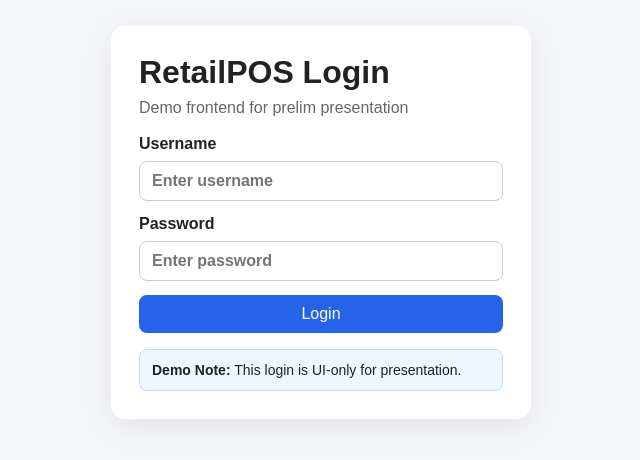
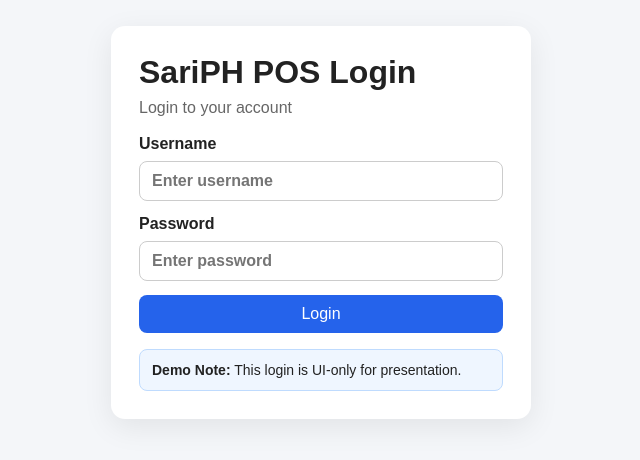
Before and after one commit to kurtlarrenlowqual/sari_ph, a React (Create React App) app: page /login in a window 1280 px wide. Shown: the part 178-638 px from the top of the page, without its empty margins (319-959 px from the left). Built offline with nearby package versions, Linux system fonts and the light colour scheme.

Commit message:
Updated login page

```diff
--- a/src/pages/LoginPage.js
+++ b/src/pages/LoginPage.js
@@ -21,8 +21,8 @@ export default function LoginPage() {
   return (
     <div className="login-page">
       <div className="login-card">
-        <h1>RetailPOS Login</h1>
-        <p>Demo frontend for prelim presentation</p>
+        <h1>SariPH POS Login</h1>
+        <p>Login to your account</p>
 
         <form onSubmit={handleSubmit} className="form-grid">
           <label>
```
